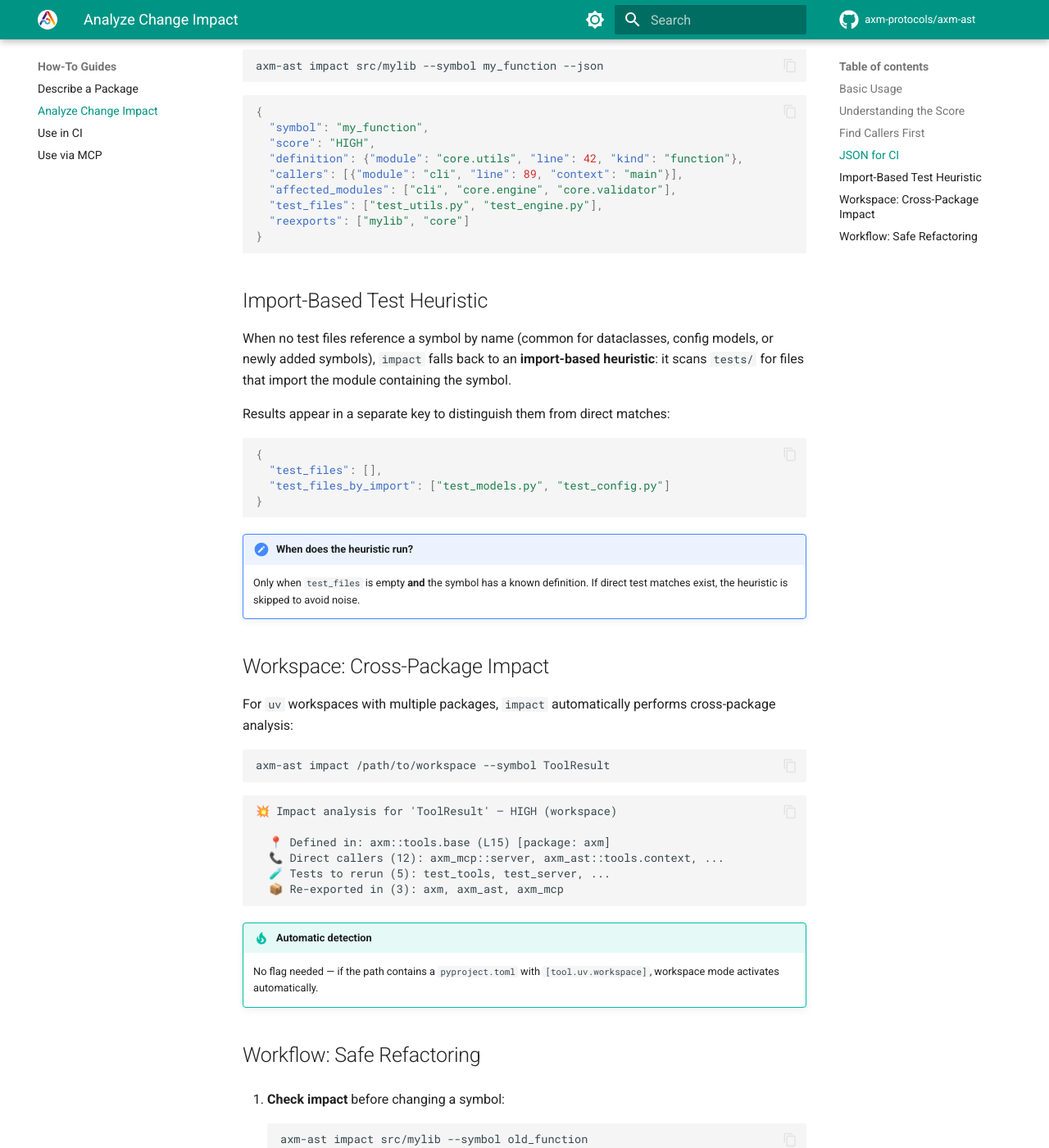
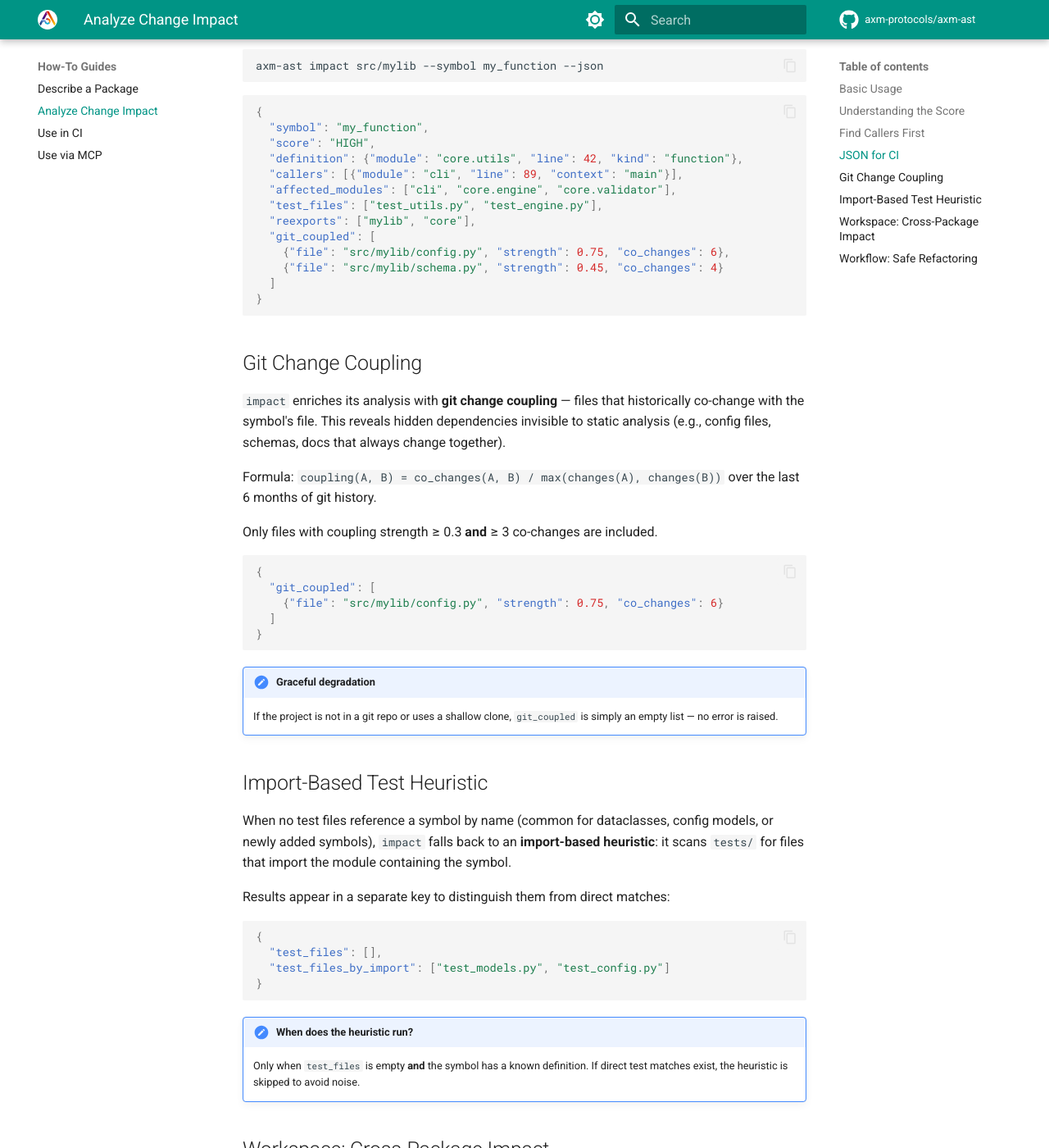
Before and after one commit to axm-protocols/axm-forge, an MkDocs documentation site: the page built from docs/howto/impact.md, in a window 1280 px wide and 1400 px high, scrolled down 1240 px. Shown: the whole window at 82% size. Built offline with MkDocs 1.6.1 and Material for MkDocs 9.7.7, drawn with Linux system fonts in a browser that asks for light colours; comment, search, counter and statistics services are not loaded; some of the changed text lies outside the part shown.

Commit message:
docs: document git change coupling in impact analysis
- Update README test count (431 -> 446)
- Add git_coupling engine to architecture diagram and table
- Document git_coupled field, formula, and graceful degradation

````diff
--- a/docs/howto/impact.md
+++ b/docs/howto/impact.md
@@ -24,9 +24,9 @@ Output:
 
 | Score | Criteria |
 |---|---|
-| **LOW** | 0–1 callers, no re-exports |
-| **MEDIUM** | 2–4 callers or 1+ affected modules |
-| **HIGH** | 5+ callers, re-exported, or many affected modules |
+| **LOW** | 0-1 callers, no re-exports, no coupled files |
+| **MEDIUM** | 2-4 callers or 1+ affected modules or coupled files |
+| **HIGH** | 5+ callers, re-exported, many affected modules, or many coupled files |
 
 ## Find Callers First
 
@@ -59,9 +59,32 @@ axm-ast impact src/mylib --symbol my_function --json
   "callers": [{"module": "cli", "line": 89, "context": "main"}],
   "affected_modules": ["cli", "core.engine", "core.validator"],
   "test_files": ["test_utils.py", "test_engine.py"],
-  "reexports": ["mylib", "core"]
+  "reexports": ["mylib", "core"],
+  "git_coupled": [
+    {"file": "src/mylib/config.py", "strength": 0.75, "co_changes": 6},
+    {"file": "src/mylib/schema.py", "strength": 0.45, "co_changes": 4}
+  ]
 }
 ```
+
+## Git Change Coupling
+
+`impact` enriches its analysis with **git change coupling** — files that historically co-change with the symbol's file. This reveals hidden dependencies invisible to static analysis (e.g., config files, schemas, docs that always change together).
+
+Formula: `coupling(A, B) = co_changes(A, B) / max(changes(A), changes(B))` over the last 6 months of git history.
+
+Only files with coupling strength ≥ 0.3 **and** ≥ 3 co-changes are included.
+
+```json
+{
+  "git_coupled": [
+    {"file": "src/mylib/config.py", "strength": 0.75, "co_changes": 6}
+  ]
+}
+```
+
+!!! note "Graceful degradation"
+    If the project is not in a git repo or uses a shallow clone, `git_coupled` is simply an empty list — no error is raised.
 
 ## Import-Based Test Heuristic
 
````
Also changed, not shown: README.md (+1 -1 lines), docs/explanation/architecture.md (+7 -2 lines).
